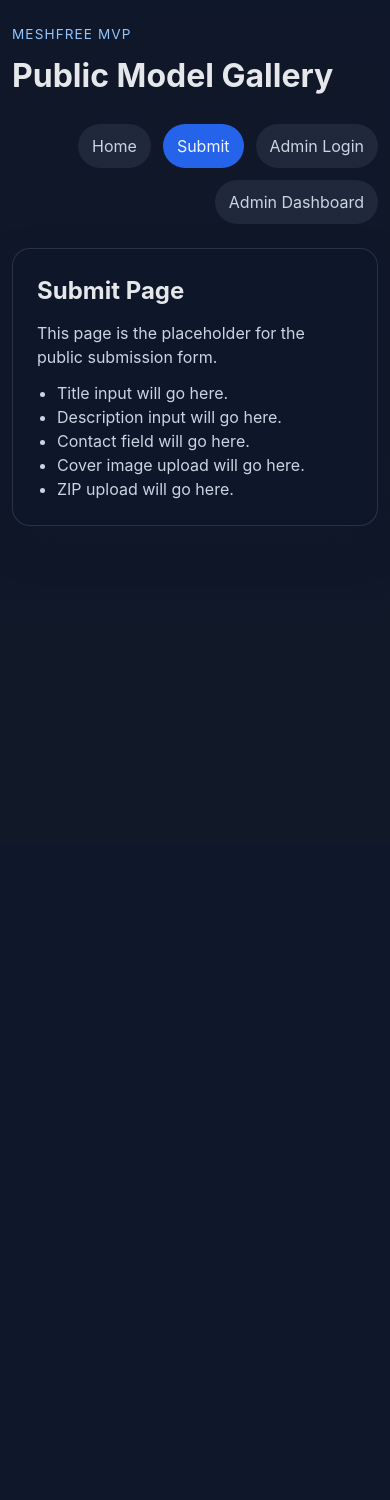
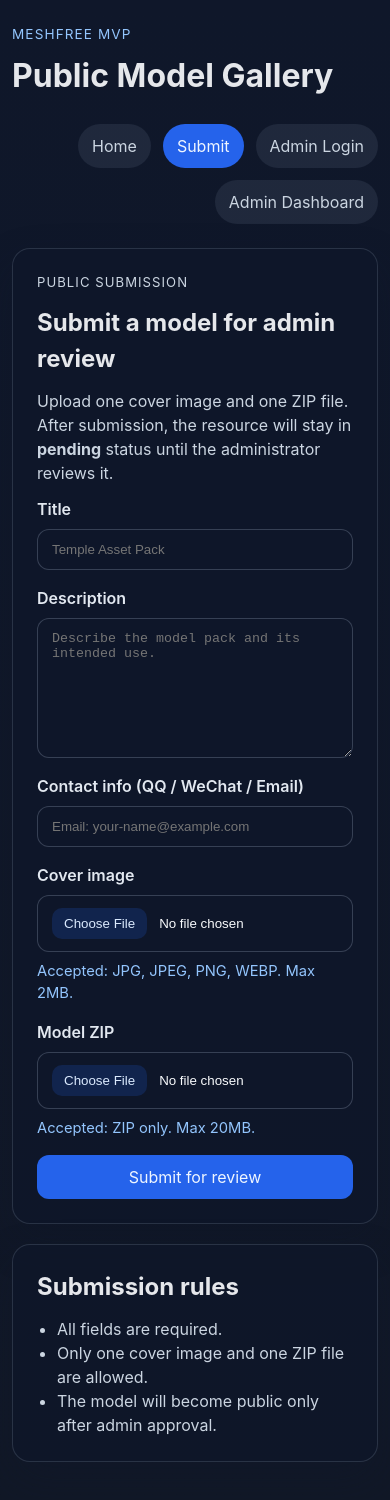
Before and after one commit to constellnoc/MeshFree, a React (Vite) app in the folder client/: page /submit in a window 390 px wide. Shown: the top 1500 px of the page. Before the commit the page ends 844 px from the top, so only its background shows below. Built offline with nearby package versions, Linux system fonts and the light colour scheme.

Commit message:
feat: add public submission function

```diff
--- /dev/null
+++ b/client/src/api/submissions.ts
@@ -0,0 +1,13 @@
+import axios from "axios";
+
+import type { SubmissionResult } from "../types/submission";
+
+const uploadHttp = axios.create({
+  baseURL: "/api",
+  timeout: 30000,
+});
+
+export async function createSubmission(formData: FormData) {
+  const response = await uploadHttp.post<SubmissionResult>("/submissions", formData);
+  return response.data;
+}
--- a/client/src/index.css
+++ b/client/src/index.css
@@ -223,6 +223,87 @@ button {
   background: #0b1120;
 }
 
+.submit-grid {
+  grid-template-columns: minmax(320px, 1.25fr) minmax(260px, 0.85fr);
+  align-items: start;
+}
+
+.submission-form {
+  display: grid;
+  gap: 16px;
+}
+
+.form-field {
+  display: grid;
+  gap: 8px;
+}
+
+.form-label {
+  color: #e2e8f0;
+  font-weight: 600;
+}
+
+.form-input {
+  width: 100%;
+  padding: 12px 14px;
+  border: 1px solid rgba(148, 163, 184, 0.3);
+  border-radius: 12px;
+  background: rgba(15, 23, 42, 0.9);
+  color: #f8fafc;
+}
+
+.form-input:focus {
+  outline: 2px solid rgba(96, 165, 250, 0.7);
+  outline-offset: 1px;
+}
+
+.form-input::file-selector-button {
+  margin-right: 12px;
+  padding: 8px 12px;
+  border: none;
+  border-radius: 10px;
+  background: rgba(37, 99, 235, 0.18);
+  color: #dbeafe;
+  cursor: pointer;
+}
+
+.form-textarea {
+  min-height: 140px;
+  resize: vertical;
+}
+
+.form-help {
+  color: #93c5fd;
+  font-size: 0.92rem;
+}
+
+.button-link:disabled {
+  cursor: not-allowed;
+  opacity: 0.7;
+}
+
+.form-message {
+  margin-top: 20px;
+  padding: 14px 16px;
+  border-radius: 12px;
+}
+
+.form-message p:last-child {
+  margin-bottom: 0;
+}
+
+.error-message {
+  border: 1px solid rgba(248, 113, 113, 0.35);
+  background: rgba(127, 29, 29, 0.35);
+  color: #fecaca;
+}
+
+.success-message {
+  border: 1px solid rgba(74, 222, 128, 0.35);
+  background: rgba(20, 83, 45, 0.35);
+  color: #dcfce7;
+}
+
 pre {
   margin: 0;
   padding: 16px;
@@ -246,4 +327,8 @@ pre {
   .detail-grid {
     grid-template-columns: 1fr;
   }
+
+  .submit-grid {
+    grid-template-columns: 1fr;
+  }
 }
--- a/client/src/pages/SubmitPage.tsx
+++ b/client/src/pages/SubmitPage.tsx
@@ -1,16 +1,209 @@
+import { useRef, useState } from "react";
+import type { ChangeEvent, FormEvent } from "react";
+import axios from "axios";
+
+import { createSubmission } from "../api/submissions";
+import type { SubmissionResult } from "../types/submission";
+
+const maxCoverSize = 2 * 1024 * 1024;
+const maxModelZipSize = 20 * 1024 * 1024;
+const allowedCoverExtensions = [".jpg", ".jpeg", ".png", ".webp"];
+
+function hasAllowedExtension(fileName: string, allowedExtensions: string[]): boolean {
+  const lowerCaseName = fileName.toLowerCase();
+  return allowedExtensions.some((extension) => lowerCaseName.endsWith(extension));
+}
+
+function getSubmissionErrorMessage(error: unknown): string {
+  if (axios.isAxiosError<{ message?: string }>(error)) {
+    return error.response?.data?.message ?? "Failed to submit. Please try again.";
+  }
+
+  return "Failed to submit. Please try again.";
+}
+
 export function SubmitPage() {
+  const formRef = useRef<HTMLFormElement | null>(null);
+  const [title, setTitle] = useState("");
+  const [description, setDescription] = useState("");
+  const [contact, setContact] = useState("");
+  const [coverFile, setCoverFile] = useState<File | null>(null);
+  const [modelZipFile, setModelZipFile] = useState<File | null>(null);
+  const [errorMessage, setErrorMessage] = useState("");
+  const [successResult, setSuccessResult] = useState<SubmissionResult | null>(null);
+  const [isSubmitting, setIsSubmitting] = useState(false);
+
+  const handleCoverChange = (event: ChangeEvent<HTMLInputElement>) => {
+    setCoverFile(event.target.files?.[0] ?? null);
+  };
+
+  const handleModelZipChange = (event: ChangeEvent<HTMLInputElement>) => {
+    setModelZipFile(event.target.files?.[0] ?? null);
+  };
+
+  const validateForm = (): string => {
+    if (!title.trim() || !description.trim() || !contact.trim()) {
+      return "Please complete all required text fields.";
+    }
+
+    if (!coverFile || !modelZipFile) {
+      return "Please upload both a cover image and a ZIP file.";
+    }
+
+    if (!hasAllowedExtension(coverFile.name, allowedCoverExtensions)) {
+      return "Cover image must be a JPG, JPEG, PNG, or WEBP file.";
+    }
+
+    if (coverFile.size > maxCoverSize) {
+      return "Cover image must not exceed 2MB.";
+    }
+
+    if (!modelZipFile.name.toLowerCase().endsWith(".zip")) {
+      return "Model file must be a ZIP archive.";
+    }
+
+    if (modelZipFile.size > maxModelZipSize) {
+      return "Model ZIP must not exceed 20MB.";
+    }
+
+    return "";
+  };
+
+  const handleSubmit = async (event: FormEvent<HTMLFormElement>) => {
+    event.preventDefault();
+
+    const validationMessage = validateForm();
+
+    if (validationMessage) {
+      setSuccessResult(null);
+      setErrorMessage(validationMessage);
+      return;
+    }
+
+    if (!coverFile || !modelZipFile) {
+      return;
+    }
+
+    const formData = new FormData();
+    formData.append("title", title.trim());
+    formData.append("description", description.trim());
+    formData.append("contact", contact.trim());
+    formData.append("cover", coverFile);
+    formData.append("modelZip", modelZipFile);
+
+    setIsSubmitting(true);
+    setErrorMessage("");
+    setSuccessResult(null);
+
+    try {
+      const result = await createSubmission(formData);
+      setSuccessResult(result);
+      setTitle("");
+      setDescription("");
+      setContact("");
+      setCoverFile(null);
+      setModelZipFile(null);
+      formRef.current?.reset();
+    } catch (error) {
+      setErrorMessage(getSubmissionErrorMessage(error));
+    } finally {
+      setIsSubmitting(false);
+    }
+  };
+
   return (
-    <section className="page-grid">
+    <section className="page-grid submit-grid">
       <div className="card">
-        <h2>Submit Page</h2>
-        <p>This page is the placeholder for the public submission form.</p>
+        <p className="section-kicker">Public Submission</p>
+        <h2>Submit a model for admin review</h2>
+        <p>
+          Upload one cover image and one ZIP file. After submission, the resource
+          will stay in <strong>pending</strong> status until the administrator reviews it.
+        </p>
+
+        <form ref={formRef} className="submission-form" onSubmit={handleSubmit}>
+          <label className="form-field">
+            <span className="form-label">Title</span>
+            <input
+              className="form-input"
+              type="text"
+              value={title}
+              onChange={(event) => setTitle(event.target.value)}
+              placeholder="Temple Asset Pack"
+              disabled={isSubmitting}
+            />
+          </label>
+
+          <label className="form-field">
+            <span className="form-label">Description</span>
+            <textarea
+              className="form-input form-textarea"
+              value={description}
+              onChange={(event) => setDescription(event.target.value)}
+              placeholder="Describe the model pack and its intended use."
+              disabled={isSubmitting}
+            />
+          </label>
+
+          <label className="form-field">
+            <span className="form-label">Contact info (QQ / WeChat / Email)</span>
+            <input
+              className="form-input"
+              type="text"
+              value={contact}
+              onChange={(event) => setContact(event.target.value)}
+              placeholder="Email: your-name@example.com"
+              disabled={isSubmitting}
+            />
+          </label>
+
+          <label className="form-field">
+            <span className="form-label">Cover image</span>
+            <input
+              className="form-input"
+              type="file"
+              accept=".jpg,.jpeg,.png,.webp"
+              onChange={handleCoverChange}
+              disabled={isSubmitting}
+            />
+            <span className="form-help">Accepted: JPG, JPEG, PNG, WEBP. Max 2MB.</span>
+          </label>
+
+          <label className="form-field">
+            <span className="form-label">Model ZIP</span>
+            <input
+              className="form-input"
+              type="file"
+              accept=".zip,application/zip"
+              onChange={handleModelZipChange}
+              disabled={isSubmitting}
+            />
+            <span className="form-help">Accepted: ZIP only. Max 20MB.</span>
+          </label>
+
+          <button className="button-link" type="submit" disabled={isSubmitting}>
+            {isSubmitting ? "Submitting..." : "Submit for review"}
+          </button>
+        </form>
+      </div>
+
+      <div className="card">
+        <h2>Submission rules</h2>
         <ul className="plain-list">
-          <li>Title input will go here.</li>
-          <li>Description input will go here.</li>
-          <li>Contact field will go here.</li>
-          <li>Cover image upload will go here.</li>
-          <li>ZIP upload will go here.</li>
+          <li>All fields are required.</li>
+          <li>Only one cover image and one ZIP file are allowed.</li>
+          <li>The model will become public only after admin approval.</li>
         </ul>
+
+        {errorMessage ? <p className="form-message error-message">{errorMessage}</p> : null}
+
+        {successResult ? (
+          <div className="form-message success-message">
+            <p>{successResult.message}</p>
+            <p>Submission ID: {successResult.submissionId}</p>
+            <p>Status: {successResult.status}</p>
+          </div>
+        ) : null}
       </div>
     </section>
   );
--- /dev/null
+++ b/client/src/types/submission.ts
@@ -0,0 +1,5 @@
+export interface SubmissionResult {
+  message: string;
+  submissionId: number;
+  status: "pending" | "approved" | "rejected";
+}
```
Also changed, not shown: 2 other files (tests, documents, lock files or other folders).
